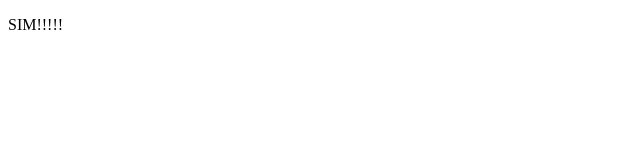
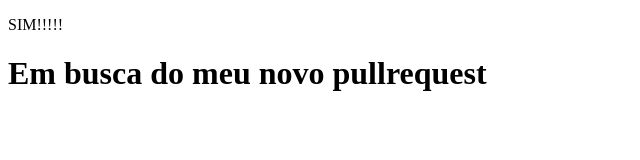
Before and after one commit to w13gehts/girls-itau-treino-teste, a plain HTML site: page index.html in a window 1280 px wide. Shown: the whole page, without its empty margins (0-640 px from the left). Drawn offline with Linux system fonts and the light colour scheme.

Commit message:
em busca do pullrequest

```diff
--- a/index.html
+++ b/index.html
@@ -8,6 +8,6 @@
     <p>SIM!!!!!</p>
 </head>
 <body>
-
+    <h1>Em busca do meu novo pullrequest</h1>
 </body>
 </html>
```
